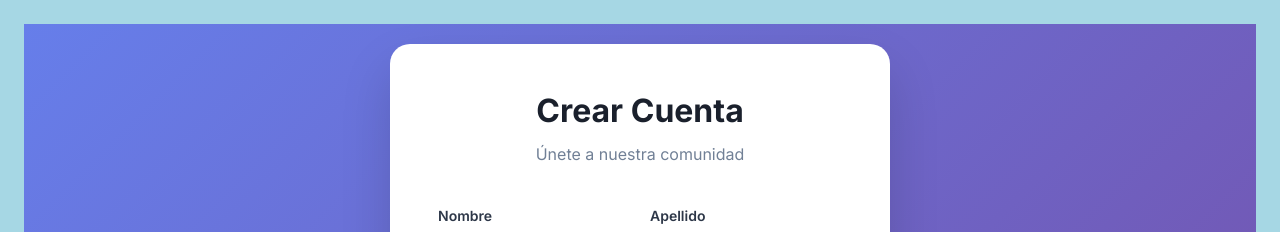
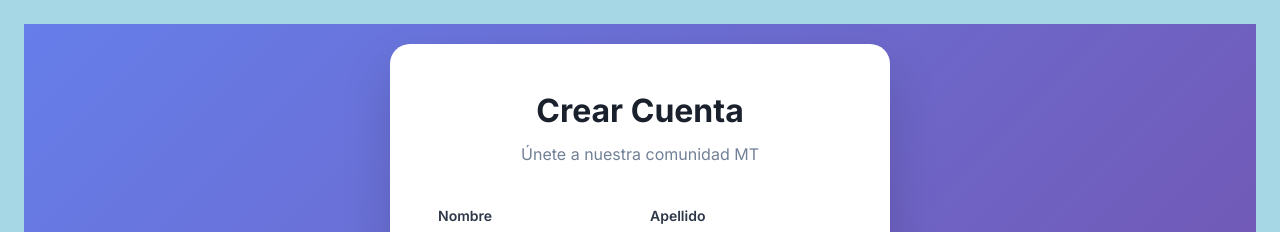
Before and after one commit to Danielmeza2599/AplicacionNotas_Angular_NodeJs, an Angular app in the folder frontend/app-notas/: page /registro in a window 1280 px wide. Shown: the top 232 px of the page. Built offline with nearby package versions, Linux system fonts and the light colour scheme.

Commit message:
Aspecto estetico de registro terminado

```diff
--- a/frontend/app-notas/src/app/auth/registro/registro.component.html
+++ b/frontend/app-notas/src/app/auth/registro/registro.component.html
@@ -2,7 +2,7 @@
   <div class="register-card">
     <div class="register-header">
       <h2>Crear Cuenta</h2>
-      <p>Únete a nuestra comunidad</p>
+      <p>Únete a nuestra comunidad MT</p>
     </div>
 
     <form [formGroup]="registerForm" (ngSubmit)="onSubmit()" class="register-form">
--- a/frontend/app-notas/src/app/auth/registro/registro.component.scss
+++ b/frontend/app-notas/src/app/auth/registro/registro.component.scss
@@ -172,69 +172,12 @@
   input{
     width: 16px;
     height: 16px;
+    transition: opacity 0.2s ease;
   }
   span{
     margin-left: 5px;
   }
 }
-// .checkbox-group {
-//   margin-bottom: 24px;
-
-//   .checkbox-label {
-//     display: inline-flex !important;
-
-//     font-size: 10px;
-//     color: #4a5568;
-//     line-height: 1.4;
-//     margin: 0;
-//     padding: 0;
-//     vertical-align: top;
-//     a{
-//       cursor: pointer;
-//     }
-
-//     input {
-//       display: none;
-//     }
-
-//     .checkmark {
-//       width: 18px;
-//       height: 18px;
-//       border: 2px solid #cbd5e0;
-//       border-radius: 3px;
-//       margin-right: 10px;
-//       flex-shrink: 0;
-//       display: flex;
-//       align-items: center;
-//       justify-content: center;
-//       background: white;
-//       transition: all 0.3s ease;
-//       position: relative;
-//       top: 0;
-
-//       .check-icon {
-//         width: 12px;
-//         height: 12px;
-//         fill: white;
-//         opacity: 0;
-//         transition: opacity 0.2s ease;
-//       }
-//     }
-
-//     input:checked + .checkmark {
-//       background: #4299e1;
-//       border-color: #4299e1;
-
-//       .check-icon {
-//         opacity: 1;
-//       }
-//     }
-
-//     &:hover .checkmark {
-//       border-color: #4299e1;
-//     }
-//   }
-// }
 
 .error-message {
   color: #e53e3e;
```
